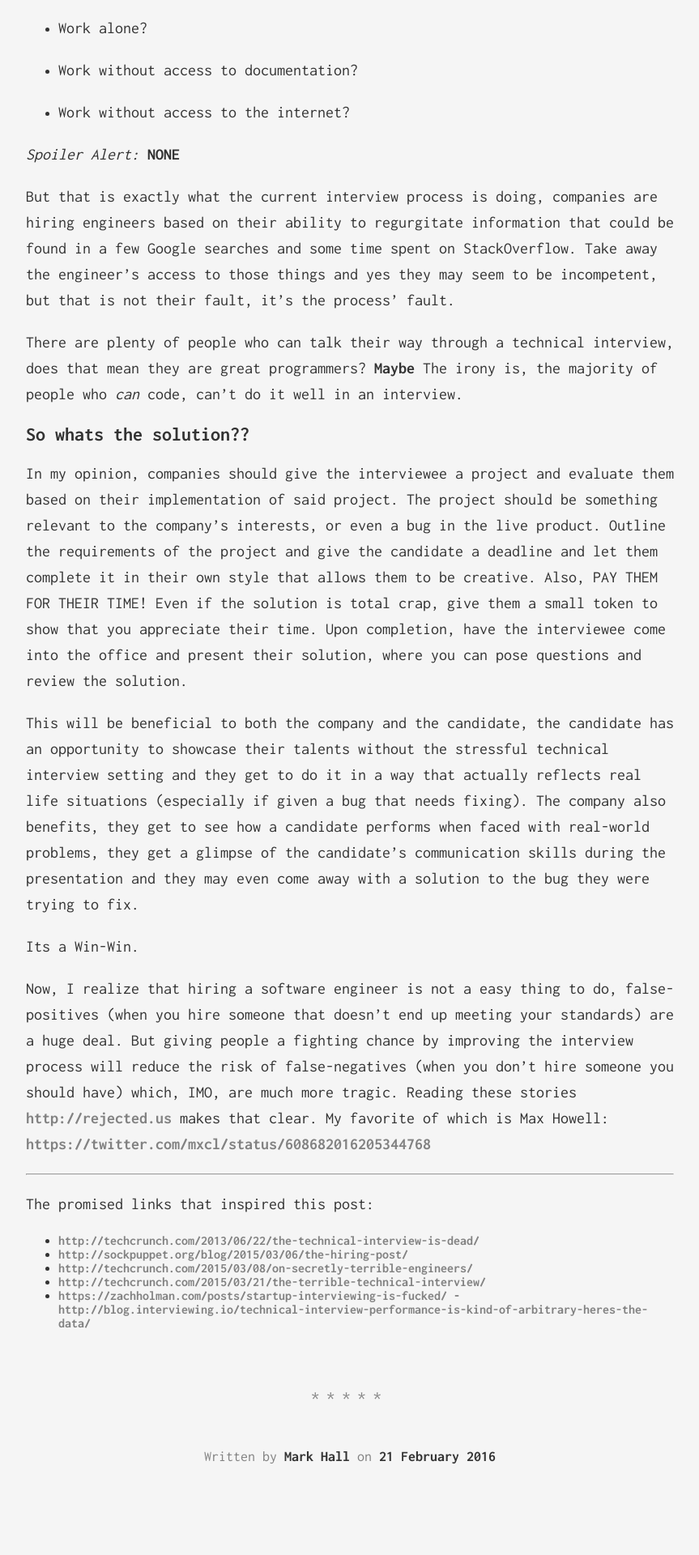
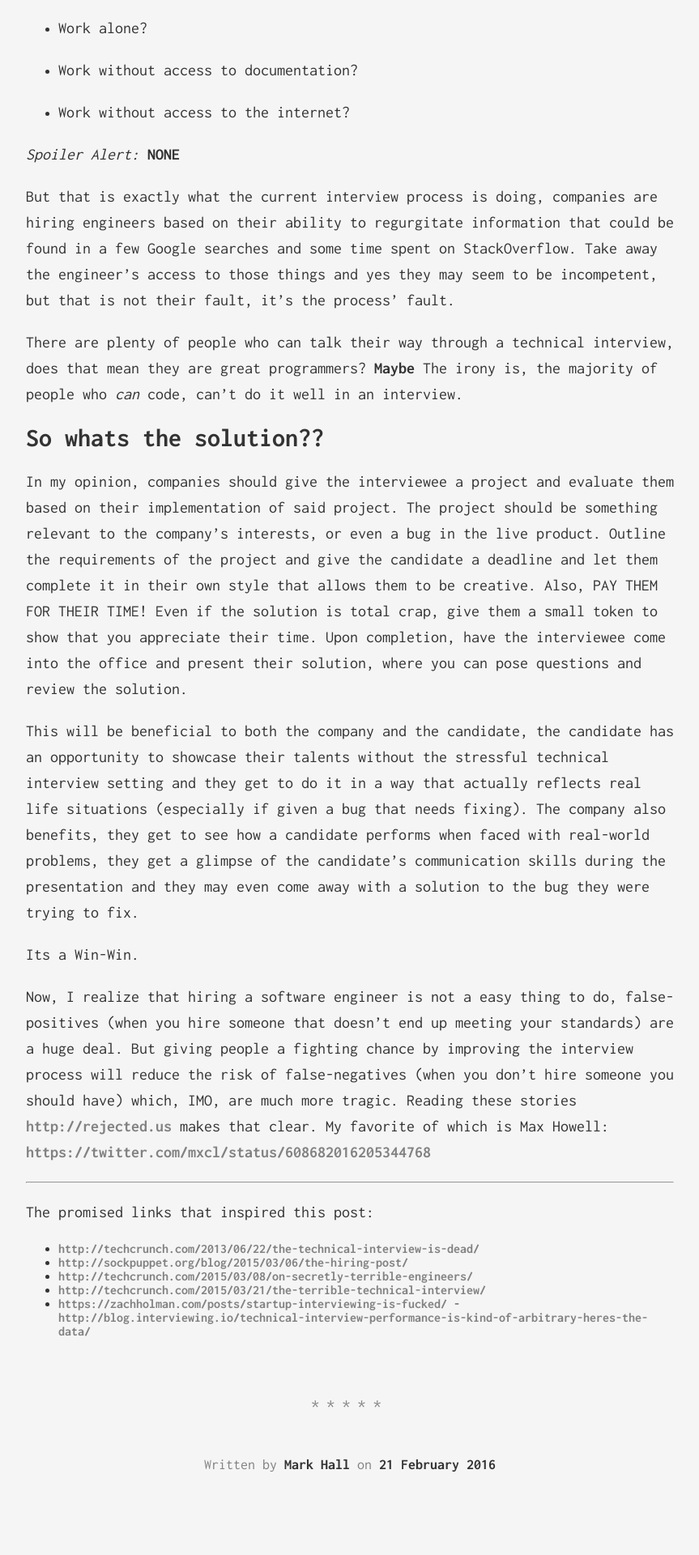
Before and after one commit to harkmall/golfguru1.github.io, a Jekyll site: the page built from blog/_posts/2016-02-17-My-Thoughts-On-Technical-Interviews.markdown, in a window 1280 px wide. Shown: the part 1355-3275 px from the top of the page at 81% size, without its empty margins (208-1071 px from the left). Built offline with Jekyll 4.4.1, drawn with Linux system fonts in a browser that asks for light colours.

```diff
--- a/blog/_posts/2016-02-17-My-Thoughts-On-Technical-Interviews.markdown
+++ b/blog/_posts/2016-02-17-My-Thoughts-On-Technical-Interviews.markdown
@@ -33,7 +33,7 @@ There are plenty of people who can talk their way through a technical interview,
 
 
 
-## So whats the solution??
+# So whats the solution??
 
 In my opinion, companies should give the interviewee a project and evaluate them based on their implementation of said project. The project should be something relevant to the company's interests, or even a bug in the live product. Outline the requirements of the project and give the candidate a deadline and let them complete it in their own style that allows them to be creative. Also, PAY THEM FOR THEIR TIME! Even if the solution is total crap, give them a small token to show that you appreciate their time. Upon completion, have the interviewee come into the office and present their solution, where you can pose questions and review the solution.
 
```
